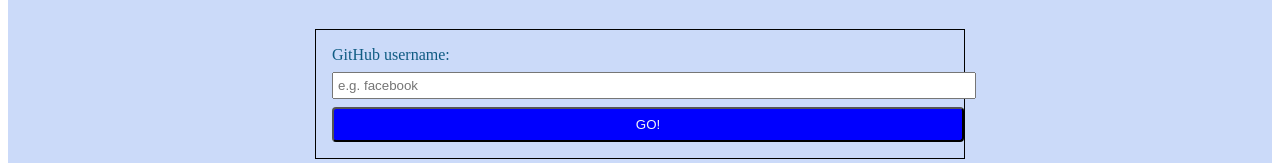
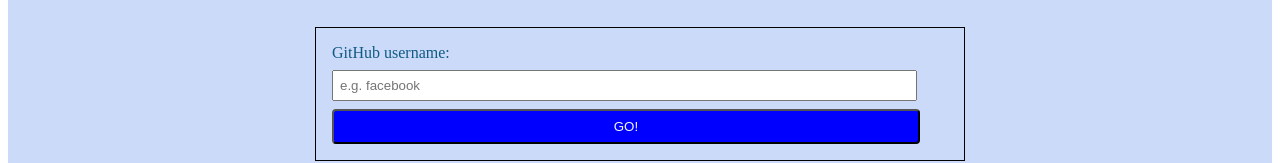
Before and after one commit to zopaj63/parcijalni-react, a React (Create React App) app: page / in a window 1280 px wide. Shown: the part 381-544 px from the top of the page. Built offline with nearby package versions, Linux system fonts and the light colour scheme; no server answers.

Commit message:
add domagoj's comments

```diff
--- a/src/App.js
+++ b/src/App.js
@@ -1,15 +1,21 @@
+import { useState } from 'react';
 import InputFormUser from './components/InputFormUser';
 import ViewUser from './components/ViewUser';
 import './App.css';
 
 function App() {
+  const [inputState, setInputState] = useState(null);
+  const handleOnSubmit = (username) => {
+    setInputState(username);
+  };
+
   return (
     <div className="App">
       <header className="App-header">
         <p>Parcijalni ispit: React</p>
         <p>OL-OFE_DEV_02/21 - REACT - PAJNIĆ ZORAN</p>
-        <InputFormUser />
-        <ViewUser user="facebook" />
+        <InputFormUser userName={handleOnSubmit} />
+        <ViewUser user={inputState} />
       </header>
     </div>
   );
--- a/src/components/InputFormUser/InputFormUser.css
+++ b/src/components/InputFormUser/InputFormUser.css
@@ -18,7 +18,7 @@
     text-align: center;
     background-color: blue;
     color: whitesmoke;
-    width: 100%;
+    width: 93%;
     border-radius: 4px;
     margin: 8px;
     padding: 8px;
@@ -27,7 +27,7 @@
 .InputFormUser input{
     display: block;
     text-align: left;
-    width: 100%;
+    width: 90%;
     margin: 8px;
-    padding: 4px;
+    padding: 6px;
 }
--- a/src/components/InputFormUser/index.js
+++ b/src/components/InputFormUser/index.js
@@ -1,18 +1,18 @@
-import { useState } from "react";
-import ViewUser from "../ViewUser";
+//import { useState } from "react";
 import "./InputFormUser.css";
 
-export default function InputFormUser(props) {
-    const [inputState, setInputState] = useState(null);
+export default function InputFormUser({ userName }) {
+    /* const [inputState, setInputState] = useState(null);
 
     const handleOnChange = (event) => {
         setInputState(() => event.target.value);
-    };
-    console.log(inputState);
+    }; */
 
     const handleOnSubmit = (event) => {
         event.preventDefault();
-        ViewUser(inputState);
+        const username = event.target.text.value;
+        userName(username);
+
     };
 
     return (
@@ -23,8 +23,7 @@
                     name="text"
                     type="text"
                     placeholder="e.g. facebook"
-                    onChange={handleOnChange}
-                //value={}
+                //  onChange={handleOnChange}
                 />
                 <button type="submit">GO!</button>
             </form>
--- a/src/components/ViewUser/index.js
+++ b/src/components/ViewUser/index.js
@@ -7,8 +7,6 @@
 
     const [repoData, setRepoData] = useState(null);
     const [repoError, setRepoError] = useState(null);
-
-    console.log(props.user);
 
     useEffect(() => {
         fetch(`https://api.github.com/users/${props.user}`)
@@ -20,7 +18,7 @@
             .then((response) => response.json())
             .then((json) => setRepoData(json))
             .catch((error) => setRepoError(error));
-    }, []);
+    }, [props.user]);
 
     if (userError !== null || repoError !== null) {
         return <div>Error!(</div>;
```
Also changed, not shown: 1 other file (tests, documents, lock files or other folders).
